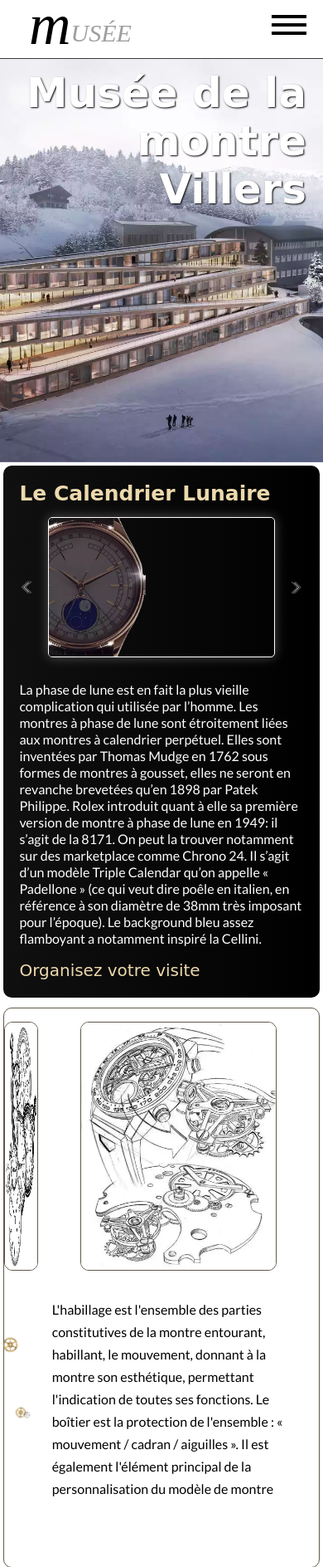
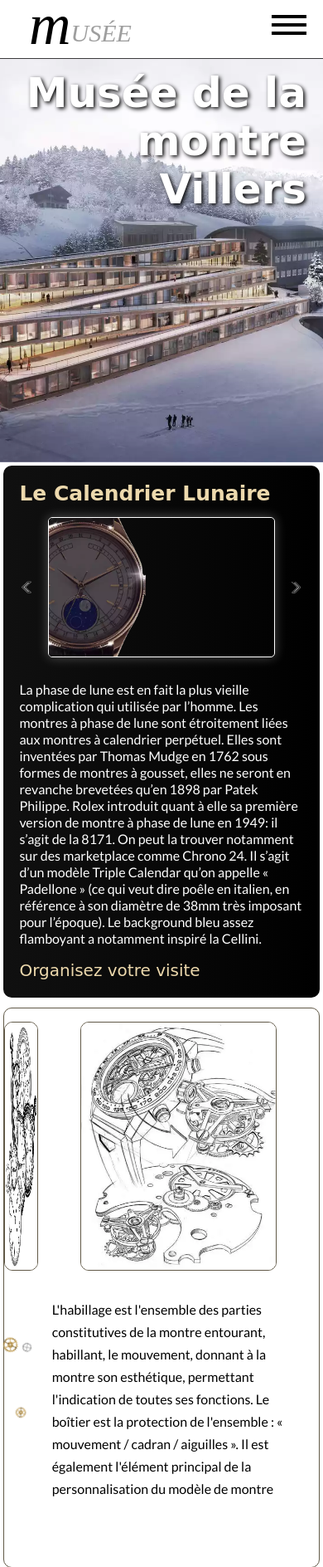
Before and after one commit to Babsybis/watch_museum_website, a PHP site: page / in a window 390 px wide. Shown: the top 1888 px of the page at 83% size. Run offline with PHP 8.4, Linux system fonts and the light colour scheme; some web fonts are replaced.

Commit message:
modif roue

```diff
--- a/style.css
+++ b/style.css
@@ -375,9 +375,9 @@ h1{
 
 #trois{
     animation: spin 10s linear infinite;
-    width: 60%;
-    top: 45%;
-    left:40%;
+    width: 70%;
+    top: 40%;
+    left:35%;
 
 }
 
@@ -744,6 +744,8 @@ td{
         margin: 0;
         padding-bottom: 18.75rem;
         padding-right: 1.25rem;
+        text-shadow: 2px 2px 5px rgb(0, 0, 0);
+
     }
 
      /* *********DIAPO*********** */
@@ -805,9 +807,9 @@ td{
     }
 
     #trois{
-        width: 45%;
-        top: 55%;
-        left: 45%;
+        width: 65%;
+        top: 45%;
+        left: 35%;
     }
 
     /* *************************SECTION CROQUIS****************************** */
@@ -857,10 +859,12 @@ td{
         background-position: center;
         background-repeat: no-repeat;
         background-size: cover;
+
         }
 
+
         @keyframes backgrounds {
-        0% { background-image: url(images/visite.webp);}
+        0% { background-image: url(images/visite.webp); }
         20% {background-image: url(images/visite2.webp); }
         40% {background-image: url(images/visite4.webp); }
         60% {background-image: url(images/visite3.webp); }
```
